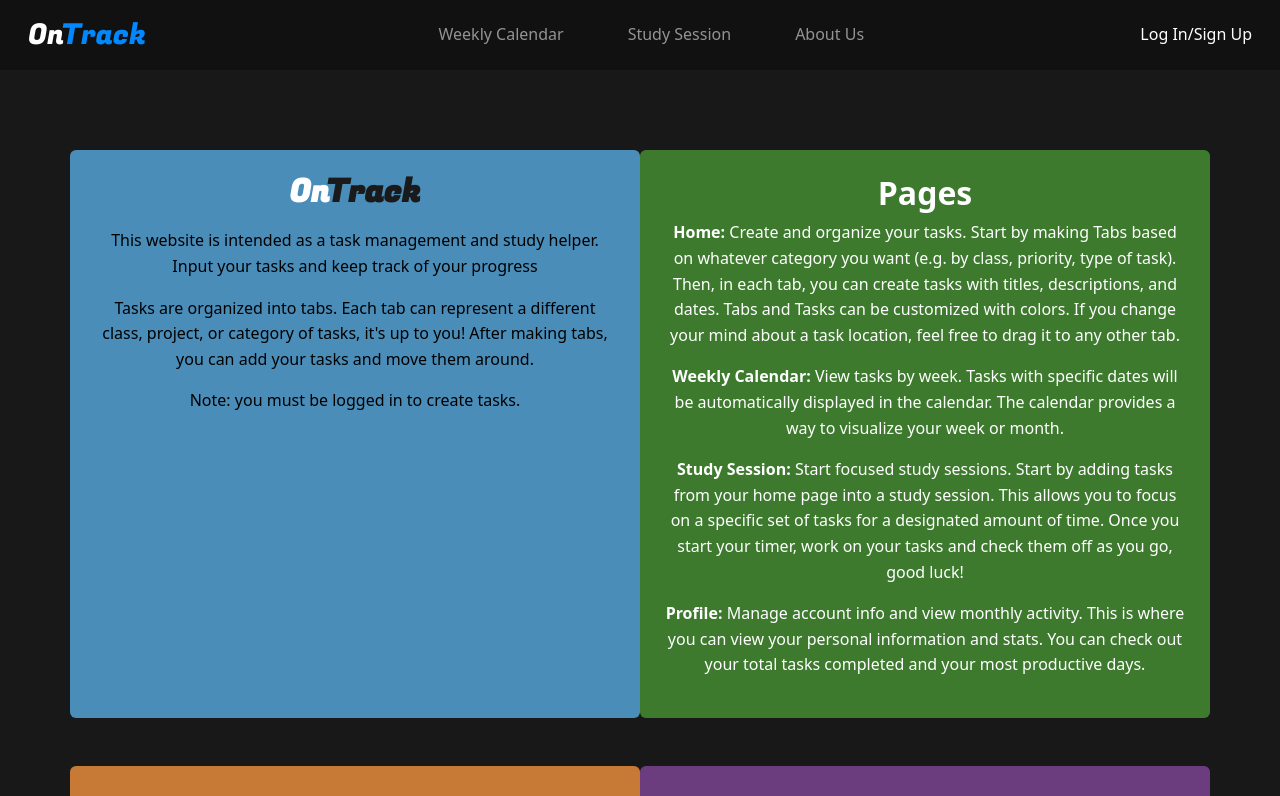
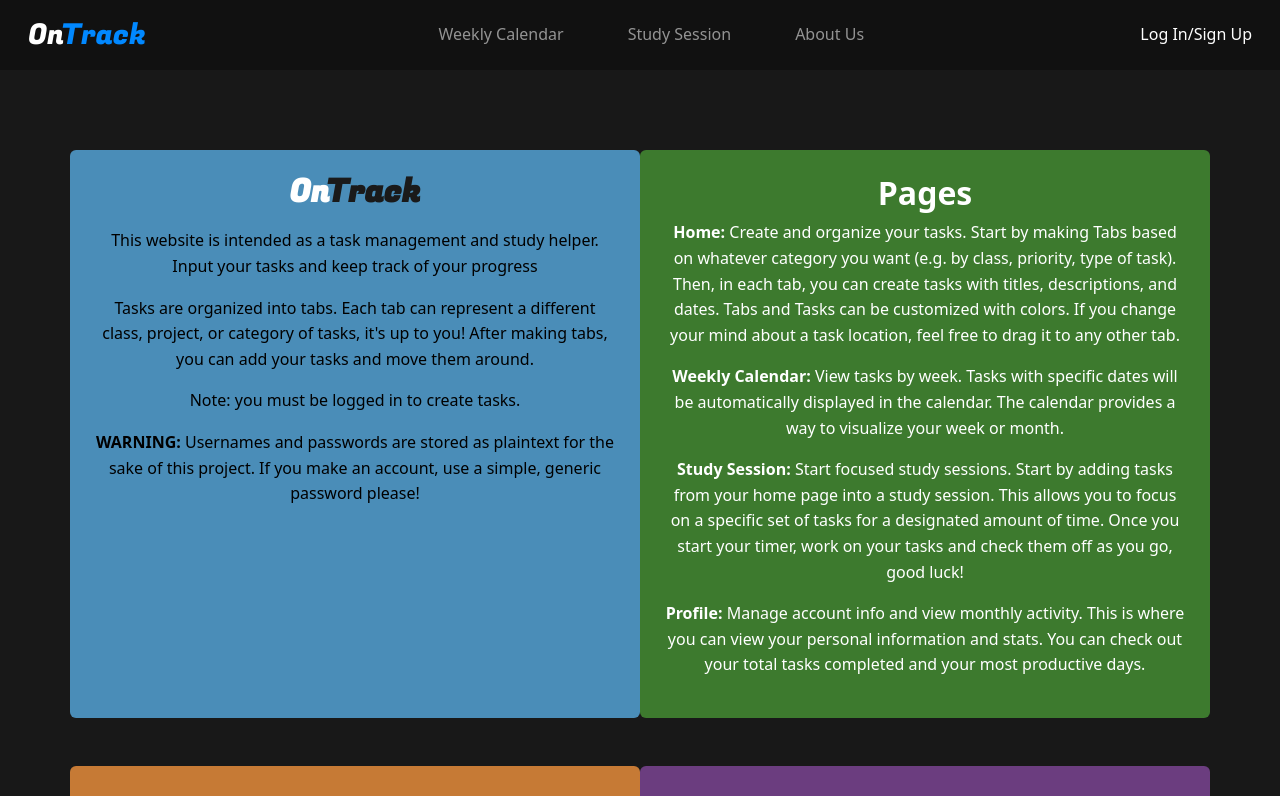
Before and after one commit to CS571-F25/p28, a React (Vite) app: page /p28/about-us in a window 1280 px wide. Shown: the top 796 px of the page. Built offline with nearby package versions, Linux system fonts and the light colour scheme.

Commit message:
added warning about plaintext passwords

```diff
--- a/src/components/navigation/pages/AboutUs.jsx
+++ b/src/components/navigation/pages/AboutUs.jsx
@@ -20,6 +20,9 @@ export default function AboutUs() {
                            Tasks are organized into tabs. Each tab can represent a different class, project, or category of tasks, it's up to you! After making tabs, you can add your tasks and move them around.
                        </p>
                        <p> Note: you must be logged in to create tasks.</p>
+
+                        <p><b>WARNING:</b> Usernames and passwords are stored as plaintext for the sake of this project. If you make an account, use a simple, generic password please! </p>
+
                    </Col>
 
                      {/* Top-right: Pages */}
```
Also changed, not shown: 2 other files (tests, documents, lock files or other folders).
